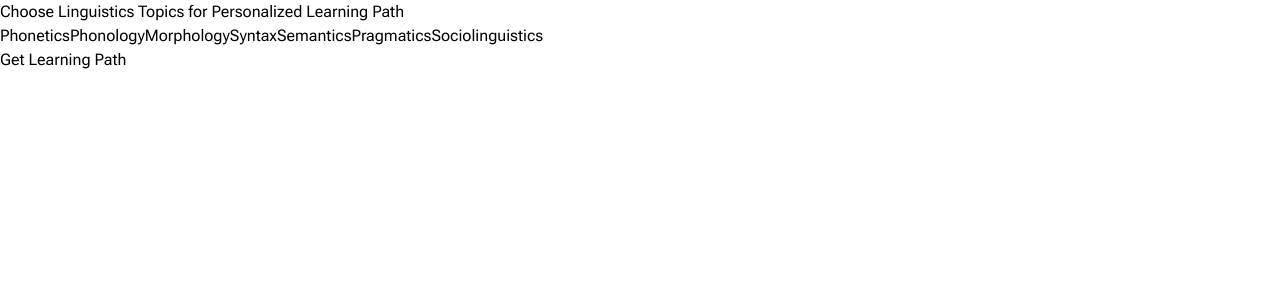
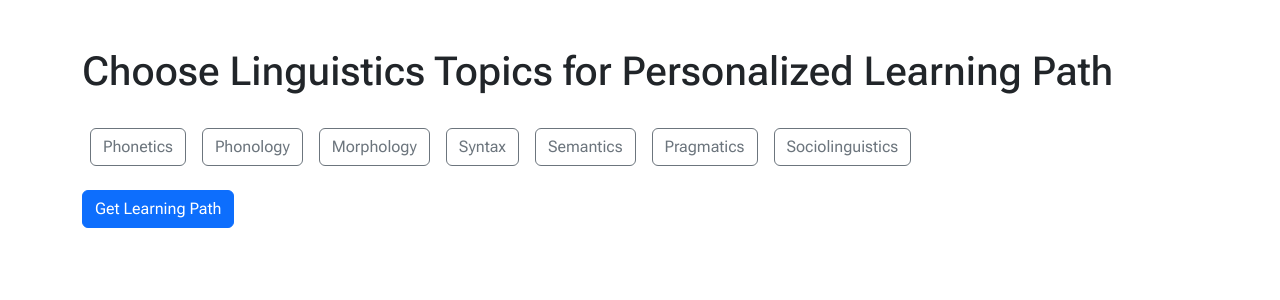
Before and after one commit to david-j-wu/hello-gpt, a Next.js app: page / in a window 1280 px wide. Shown: the top 300 px of the page. Built offline with nearby package versions, Linux system fonts and the light colour scheme.

Commit message:
basic ui

```diff
--- a/app/page.js
+++ b/app/page.js
@@ -1,6 +1,7 @@
 "use client"
 
 import React, { useState } from 'react';
+import 'bootstrap/dist/css/bootstrap.min.css';
 
 export default function Home() {
   const [selectedTopics, setSelectedTopics] = useState([]);
@@ -42,19 +43,23 @@ export default function Home() {
   };
 
   return (
-    <div className="container">
-      <h1>Choose Linguistics Topics for Personalized Learning Path</h1>
-      <div>
+    <div className="container mt-5">
+      <h1 className="mb-4">Choose Linguistics Topics for Personalized Learning Path</h1>
+      <div className="d-flex flex-wrap mb-3">
         {topics.map(topic => (
-          <button key={topic} onClick={() => toggleTopic(topic)} className={selectedTopics.includes(topic) ? 'selected' : ''}>
+          <button
+            key={topic}
+            onClick={() => toggleTopic(topic)}
+            className={`btn ${selectedTopics.includes(topic) ? 'btn-success' : 'btn-outline-secondary'} m-2`}
+          >
             {topic}
           </button>
         ))}
       </div>
-      <button onClick={sendRequest}>Get Learning Path</button>
+      <button className="btn btn-primary" onClick={sendRequest}>Get Learning Path</button>
 
-      {isLoading && <p>Loading...</p>}
-      {response && <p>{response}</p>}
+      {isLoading && <div className="mt-3"><p className="text-info">Loading...</p></div>}
+      {response && <div className="mt-3 alert alert-info">{response}</div>}
     </div>
   );
 }
--- a/package.json
+++ b/package.json
@@ -10,6 +10,7 @@
   },
   "dependencies": {
     "autoprefixer": "10.4.14",
+    "bootstrap": "^5.3.2",
     "next": "13.4.6",
     "postcss": "8.4.24",
     "react": "18.2.0",
```
Also changed, not shown: 1 other file (tests, documents, lock files or other folders).
